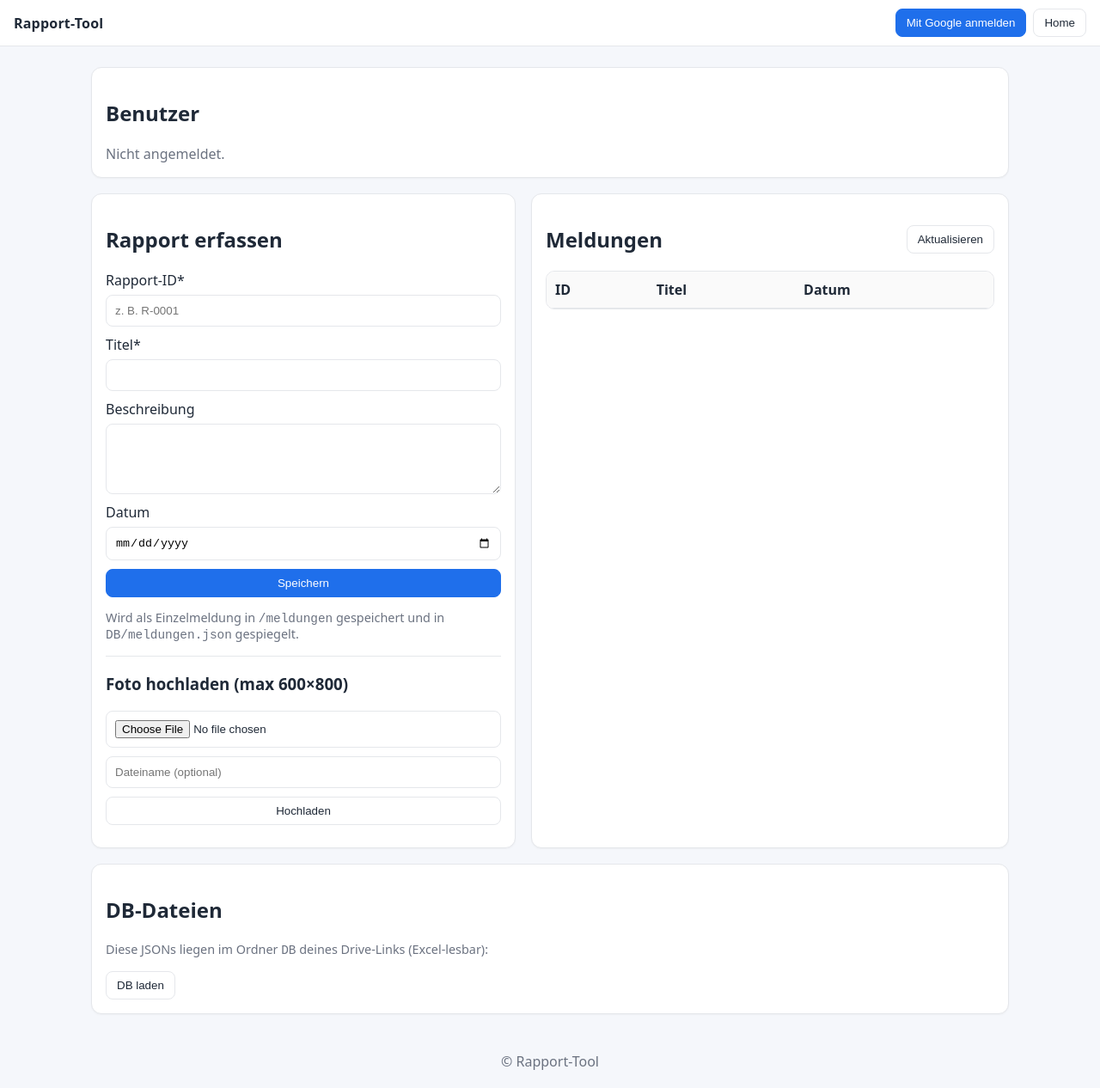
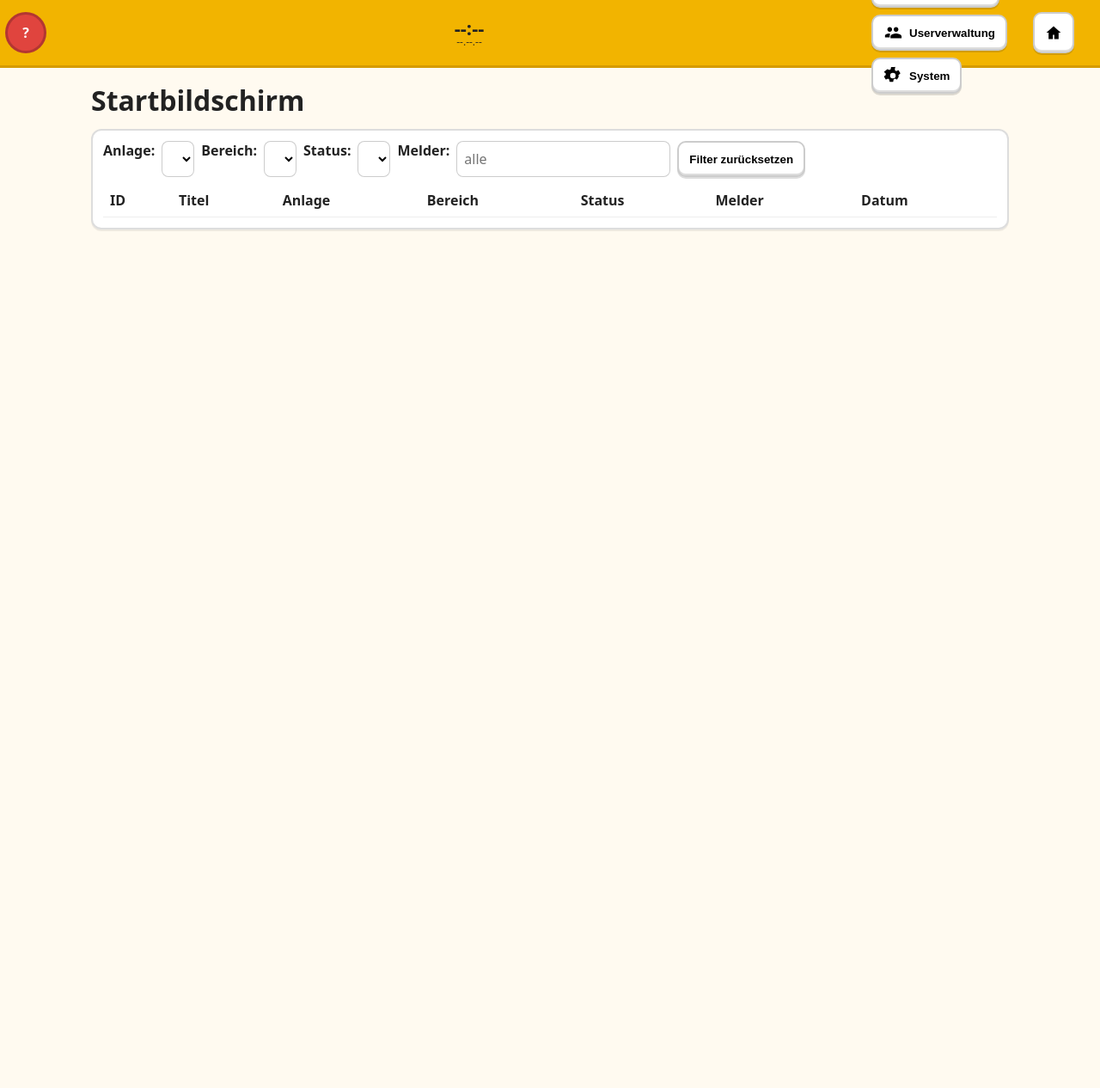
Before and after one commit to danielschribi/Rapport-Tool, a website: page public/index.html in a window 1280 px wide. Shown: the whole page at 86% size. After the commit the page ends 800 px from the top, so only its background shows below. Drawn offline with Linux system fonts and the light colour scheme; no server answers.

Commit message:
Update index.html

```diff
--- a/public/index.html
+++ b/public/index.html
@@ -1,98 +1,52 @@
 <!doctype html>
 <html lang="de">
 <head>
-  <meta charset="utf-8" />
-  <meta name="viewport" content="width=device-width, initial-scale=1" />
-  <title>Rapport-Tool</title>
-  <link rel="stylesheet" href="/styles.css" />
+<meta charset="utf-8"/>
+<meta name="viewport" content="width=device-width,initial-scale=1"/>
+<title>Rapport-Tool</title>
+<link rel="stylesheet" href="/ui.css">
 </head>
 <body>
-  <header class="topbar">
-    <div class="brand">Rapport-Tool</div>
-    <nav class="nav">
-      <button id="btnLogin" class="btn btn-primary" onclick="location.href='/auth/google'">Mit Google anmelden</button>
-      <button id="btnApp" class="btn" onclick="location.href='/'">Home</button>
-      <button id="btnLogout" class="btn btn-outline" hidden>Abmelden</button>
-    </nav>
-  </header>
+<header>
+  <div class="left">
+    <div id="avatar" class="avatar idle" title="Anmelden">?</div>
+  </div>
 
-  <main class="container">
-    <section class="card" id="secUser">
-      <h2>Benutzer</h2>
-      <div id="userInfo" class="muted">Nicht angemeldet.</div>
-    </section>
+  <div class="center">
+    <div class="clock" id="clock">--:--</div>
+    <div class="date" id="date">--.--.--</div>
+  </div>
 
-    <section class="grid two">
-      <div class="card">
-        <h2>Rapport erfassen</h2>
-        <form id="frmRapport" class="form">
-          <div class="row">
-            <label for="rId">Rapport-ID*</label>
-            <input id="rId" required placeholder="z. B. R-0001" />
-          </div>
-          <div class="row">
-            <label for="rTitel">Titel*</label>
-            <input id="rTitel" required />
-          </div>
-          <div class="row">
-            <label for="rText">Beschreibung</label>
-            <textarea id="rText" rows="4"></textarea>
-          </div>
-          <div class="row">
-            <label for="rDatum">Datum</label>
-            <input id="rDatum" type="date" />
-          </div>
-          <div class="row">
-            <button type="submit" class="btn btn-primary">Speichern</button>
-          </div>
-          <p class="muted small">Wird als Einzelmeldung in <code>/meldungen</code> gespeichert und in <code>DB/meldungen.json</code> gespiegelt.</p>
-        </form>
+  <div class="right toolbar">
+    <button class="btn" id="btn-new"><svg><use href="/icons.svg#add"/></svg>Neue Meldung</button>
+    <button class="btn" id="btn-users"><svg><use href="/icons.svg#users"/></svg>Userverwaltung</button>
+    <button class="btn" id="btn-system"><svg><use href="/icons.svg#gear"/></svg>System</button>
+  </div>
 
-        <hr />
+  <div class="right">
+    <button class="btn icon" id="btn-home" title="Home">
+      <svg><use href="/icons.svg#home"/></svg>
+    </button>
+  </div>
+</header>
 
-        <h3>Foto hochladen (max 600×800)</h3>
-        <form id="frmUpload" class="form">
-          <div class="row">
-            <input id="fFile" type="file" accept="image/*,application/pdf" required />
-          </div>
-          <div class="row">
-            <input id="fName" placeholder="Dateiname (optional)" />
-          </div>
-          <div class="row">
-            <button class="btn">Hochladen</button>
-          </div>
-          <div id="uploadResult" class="muted small"></div>
-        </form>
-      </div>
+<main>
+  <h1>Startbildschirm</h1>
+  <div class="card">
+    <div class="toolbar" style="margin-bottom:8px">
+      <label>Anlage:</label><select id="f-anlage"></select>
+      <label>Bereich:</label><select id="f-bereich"></select>
+      <label>Status:</label><select id="f-status"></select>
+      <label>Melder:</label><input id="f-melder" placeholder="alle"/>
+      <button class="btn" id="f-reset">Filter zurücksetzen</button>
+    </div>
+    <table class="table" id="table">
+      <thead><tr><th>ID</th><th>Titel</th><th>Anlage</th><th>Bereich</th><th>Status</th><th>Melder</th><th>Datum</th></tr></thead>
+      <tbody></tbody>
+    </table>
+  </div>
+</main>
 
-      <div class="card">
-        <div class="flex">
-          <h2 class="grow">Meldungen</h2>
-          <button class="btn" id="btnReload">Aktualisieren</button>
-        </div>
-        <div class="table-wrap">
-          <table class="table" id="tblMeldungen">
-            <thead>
-              <tr><th>ID</th><th>Titel</th><th>Datum</th></tr>
-            </thead>
-            <tbody></tbody>
-          </table>
-        </div>
-      </div>
-    </section>
-
-    <section class="card">
-      <h2>DB-Dateien</h2>
-      <p class="muted small">Diese JSONs liegen im Ordner <code>DB</code> deines Drive-Links (Excel-lesbar):</p>
-      <ul id="dbInfo" class="muted"></ul>
-      <button id="btnLoadDb" class="btn">DB laden</button>
-    </section>
-  </main>
-
-  <footer class="footer">
-    <span>© Rapport-Tool</span>
-  </footer>
-
-  <script src="/app.js" defer></script>
+<script src="/app.js"></script>
 </body>
 </html>
```
